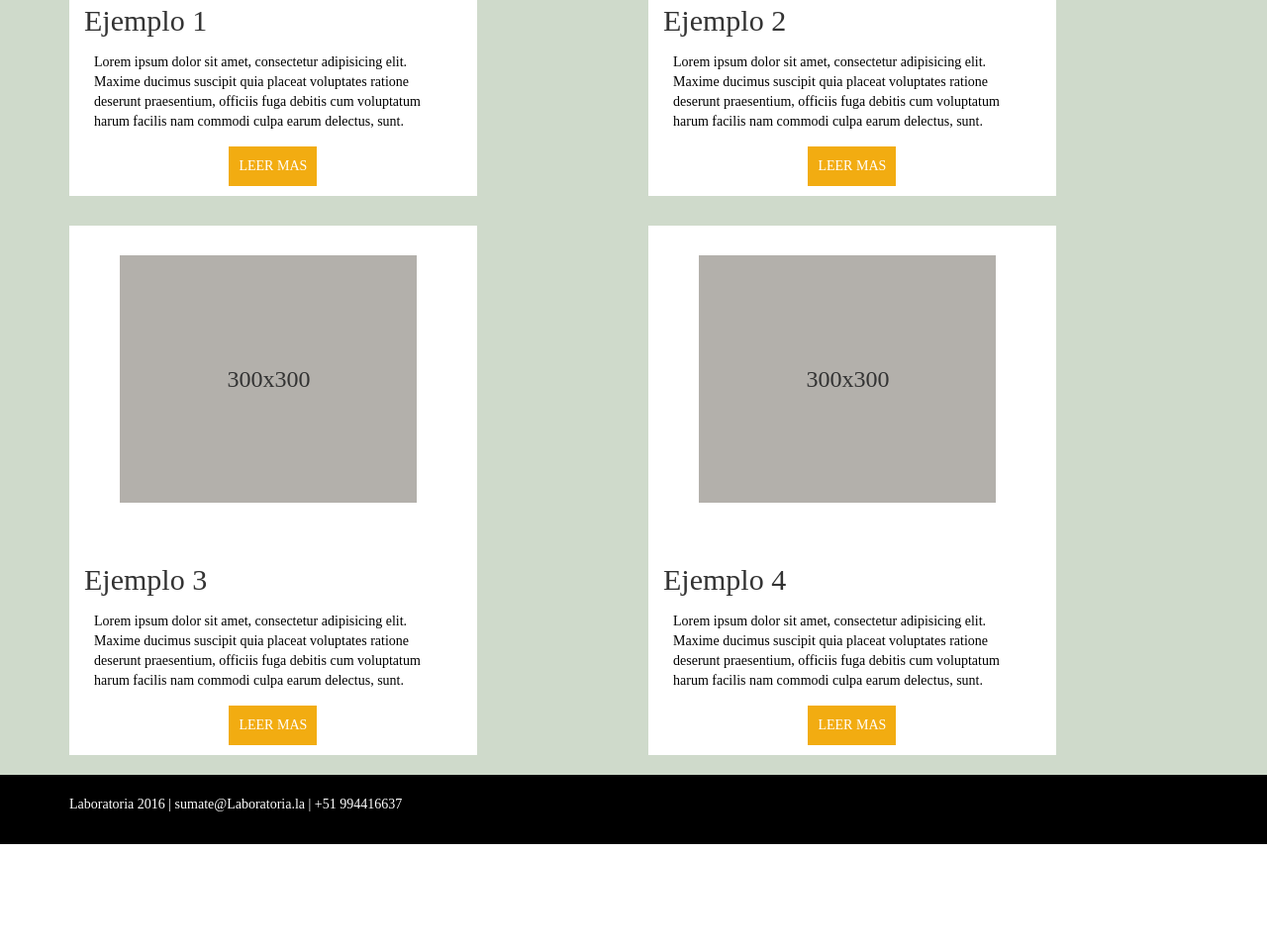
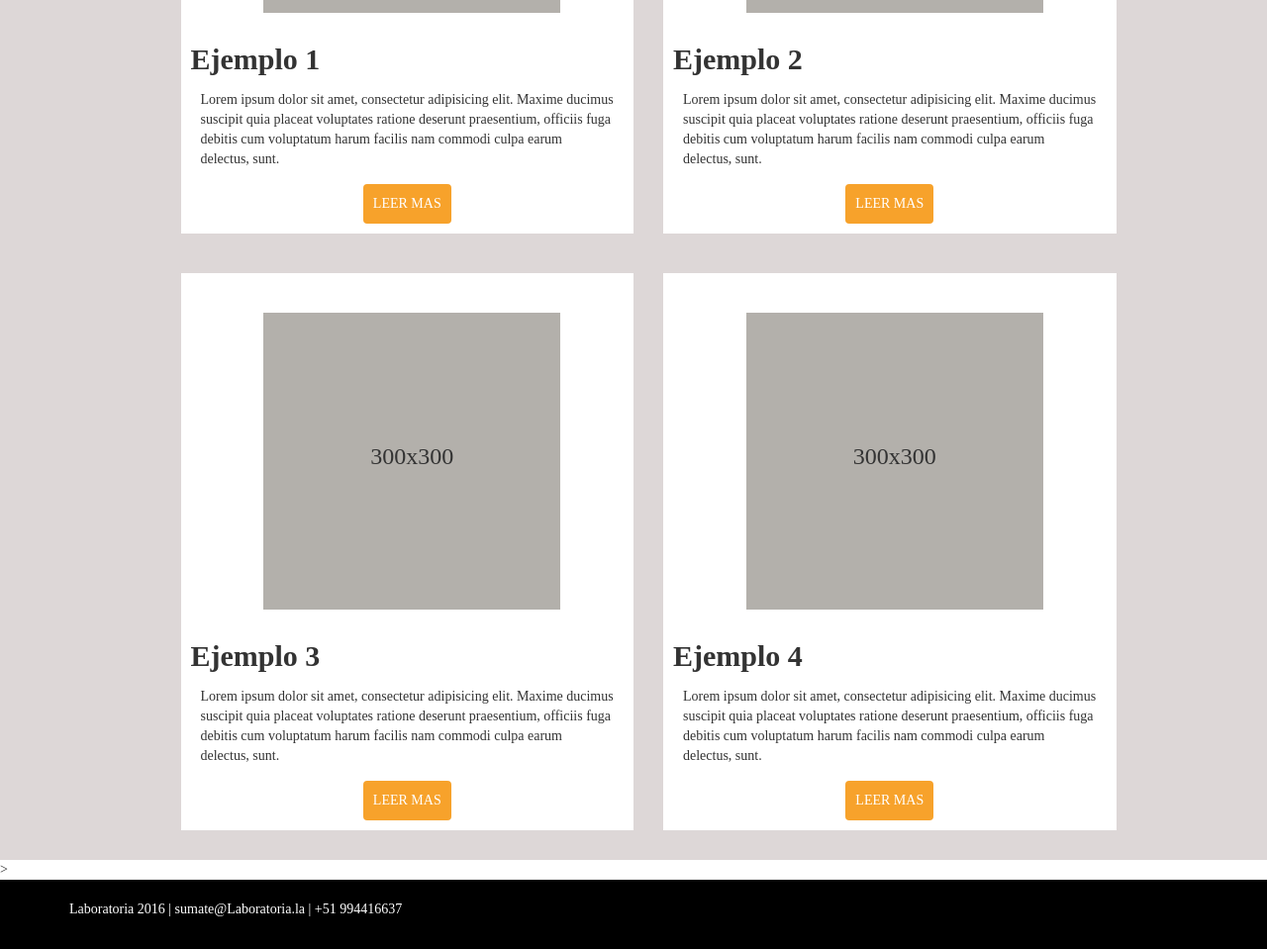
Before and after one commit to tatilq/Mini, a plain HTML site: page index.html in a window 1280 px wide. Shown: the part 1007-1966 px from the top of the page at 99% size. Before the commit the page ends 1860 px from the top, so only its background shows below. Drawn offline with Linux system fonts and the light colour scheme.

Commit message:
proyectofinal

```diff
--- a/css/main.css
+++ b/css/main.css
@@ -1,76 +1,63 @@
-*
+body
 {
-	/*outline: 1px solid black;*/
-    font-family: 'Taviraj', serif;
+  font-family: 'Taviraj', serif;
 }
-a
-{ color:#fff;}
+
+/*CLASES GENERALES*/
+.btn{ background-color: #F7A22B; color:white;}
 /*Esta e sl parte del HERO*/
-.hero
+header
 {
 	background-color: #F0B903;/*color de fondo*/
 	height: 600px;
 	margin: 0 auto;
 }
-.hero .btn
+header .btn:hover{color: #fff;}
+header .btn
 {
 	background-color: #F7A22B;/*color del boton*/
 	margin-top: 50px;
 }
-.hero .laboratoria
+header .presentacion
 {
 	padding-top: 250px;
 	color: white;
 }
-.hero ul{ padding-top: 40px;}
-.hero a { text-decoration: none;}
+header .menu_list{ padding-top: 40px;}
+header .menu_list a { text-decoration: none; color:#fff; }
+header .menu_list a:hover { color:#fff;}
 
 /*Esta es la parte del CONTENIDO     */
-
 .contenido{
-  background: #cfdacb;
-  padding-top: 40px;
-  padding-bottom:  20px;
-  margin: 0 auto;
+  background: #DDD7D7;
+  padding: 40px 10px 30px 40px;
 }
 .caja{
-  width: 90%;
-  background: #fff;
-  text-align: center;
-  margin-top: 30px;
-
+  width: 100%;
+  background-color: white;
+  margin-top: 40px;
 }
+.caja h2{ padding-left:10px; }
 .contenido .img{
   width: 300px;
   height: 300px;
-  background: #fff;
   display: inline-block;
-  margin: 10px 10px 10px 1px ;
+  margin: 40px 0px 10px 10px ;
+  background: #B3B0AB;
+}
+.img h3 { line-height: 250px;}
+.contenido p { padding: 5px 20px;}
+.caja a:hover{color:white;}
 
-}
-.img h3 {
-line-height: 250px;
-background: #B3B0AB;
-}
-.contenido p{
-  color:black;
-  text-align: left;
-  padding: 5px 25px;
-}
-.contenido h2{
-  text-align: left;
-  padding: 1px 15px;
-}
-.contenido button{
-  color:#fff;
-  background: #f2ac11;
+.contenido .btn{
   border: none;
   margin-bottom: 10px;
   padding: 10px 10px;
 }
+/*Esta es la parte del Pie de Pagina*/
 footer
 {
 	background-color: black;
-  	line-height: 60px;
-  	color: white;
+  line-height: 60px;
+  color: white;
 }
--- a/index.html
+++ b/index.html
@@ -10,18 +10,18 @@
 	</head>
 	<body>
 	<!-- Esta es la parte del HERO -->
-	<div class="hero">
+	<header>
 		<div class=" container">
 			<div class="row ">
 				<div class="col-xs-3 col-sm-2 col-md-3">
 					<a href="#" class="btn btn-defautl" role="button">SÚMATE</a>
 				</div>
-				<div class="col-xs-5 col-sm-4 col-md-5  text-center  laboratoria" >
+				<div class="col-xs-5 col-sm-4 col-md-5  text-center  presentacion" >
 					<h1><strong>Laboratoria</strong></h1>
 					<h4>Nuestro Portafolio</h4>
 				</div>
 				<div class="col-xs-4 col-sm-6 col-md-4">
-					<ul class="list-unstyled  list-inline">
+					<ul class="list-unstyled  list-inline menu_list" >
 						<li><a href="#">INICIO</a></li>
 						<li><a href="#">PORTAFOLIO</a></li>
 						<li><a href="#">CONTACTO</a></li>
@@ -29,56 +29,58 @@
 				</div>
 			</div>
 		</div>
-	</div>
+	</header>
 	<!-- Esta es la parte del CONTENIDO -->
-	<div class="contenido">
+	<section class="contenido">
 		<div class="container">
-			<div class="row"><!--FILA 1-->
-				<div class="col-md-5 ">
-					<div class="caja">
-						<div class="img text-center ">
+			<!--FILA 1-->
+			<div class="row">
+				<div class="col-md-5 col-md-offset-1 ">
+					<div class="caja text-center">
+						<div class="img text-center">
 							<h3>300x300</h3>
 						</div>
-						<h2>Ejemplo 1</h2>
+						<h2 class="text-left"><strong>Ejemplo 1</strong></h2>
                         <p class="text-left">Lorem ipsum dolor sit amet, consectetur adipisicing elit. Maxime ducimus suscipit quia placeat voluptates ratione deserunt praesentium, officiis fuga debitis cum voluptatum harum facilis nam commodi culpa earum delectus, sunt.</p>
-                        <button type="button" name="button">LEER MAS</button>
+                        <a href="#" class="btn btn-defautl" role="button">LEER MAS</a>
 					</div>
 				</div>
-				<div class="col-md-5 col-md-offset-1">
-					<div class="caja">
+				<div class="col-md-5 ">
+					<div class="caja text-center">
 						<div class="img  text-center ">
 							<h3>300x300</h3>
 						</div>
-						<h2>Ejemplo 2</h2>
+						<h2 class="text-left"><strong>Ejemplo 2</strong></h2>
                         <p class="text-left">Lorem ipsum dolor sit amet, consectetur adipisicing elit. Maxime ducimus suscipit quia placeat voluptates ratione deserunt praesentium, officiis fuga debitis cum voluptatum harum facilis nam commodi culpa earum delectus, sunt.</p>
-                        <button type="button" name="button">LEER MAS</button>
+                         <a href="#" class="btn btn-defautl" role="button">LEER MAS</a>
 					</div>
 				</div>
 			</div>
-			<div class="row"><!--FILA 2-->
-				<div class="col-md-5 ">
-					<div class="caja ">
+			<!--FILA 2-->
+			<div class="row">
+				<div class="col-md-5 col-md-offset-1">
+					<div class="caja text-center">
 						<div class=" img text-center left ">
 							<h3>300x300</h3>
 						</div>
-						<h2>Ejemplo 3</h2>
+						<h2 class="text-left"><strong>Ejemplo 3</strong></h2>
                         <p class="text-left">Lorem ipsum dolor sit amet, consectetur adipisicing elit. Maxime ducimus suscipit quia placeat voluptates ratione deserunt praesentium, officiis fuga debitis cum voluptatum harum facilis nam commodi culpa earum delectus, sunt.</p>
-                        <button type="button" name="button">LEER MAS</button>
+                         <a href="#" class="btn btn-defautl" role="button">LEER MAS</a>
 					</div>
 				</div>
-				<div class="col-md-5 col-md-offset-1">
-					<div class="caja">
+				<div class="col-md-5">
+					<div class="caja text-center">
 						<div class="img text-center">
 							<h3>300x300</h3>
 						</div>
-						<h2>Ejemplo 4</h2>
+						<h2 class="text-left"><strong>Ejemplo 4</strong></h2>
                         <p class="text-left">Lorem ipsum dolor sit amet, consectetur adipisicing elit. Maxime ducimus suscipit quia placeat voluptates ratione deserunt praesentium, officiis fuga debitis cum voluptatum harum facilis nam commodi culpa earum delectus, sunt.</p>
-                        <button type="button" name="button">LEER MAS</button>
+                         <a href="#" class="btn btn-defautl" role="button">LEER MAS</a>
 					</div>
 				</div>
 			</div>
 		</div>
-	</div>
+	</section>>
 
 	<!--Aqui esta el pie de pagina-->
 	<footer>
@@ -86,11 +88,8 @@
 			<p class="text-left">Laboratoria 2016 | sumate@Laboratoria.la | +51 994416637</p>
 		</div>
   	</footer>
-
-
-
-
-		<script src="boot/js/jquery.js"></script>
-		<script src="boot/js/bootstrap.min.js"></script>
+  	<!--Aqui esta el script d ela pagina-->
+	<script src="boot/js/jquery.js"></script>
+	<script src="boot/js/bootstrap.min.js"></script>
  </body>
 </html>
```
